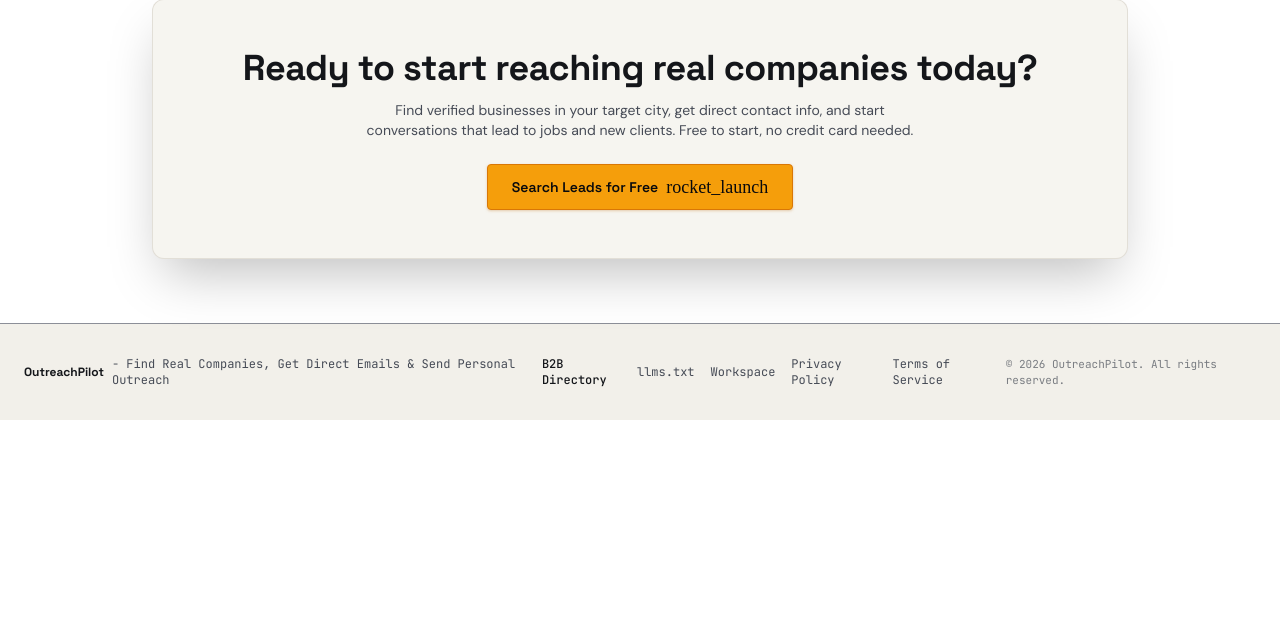
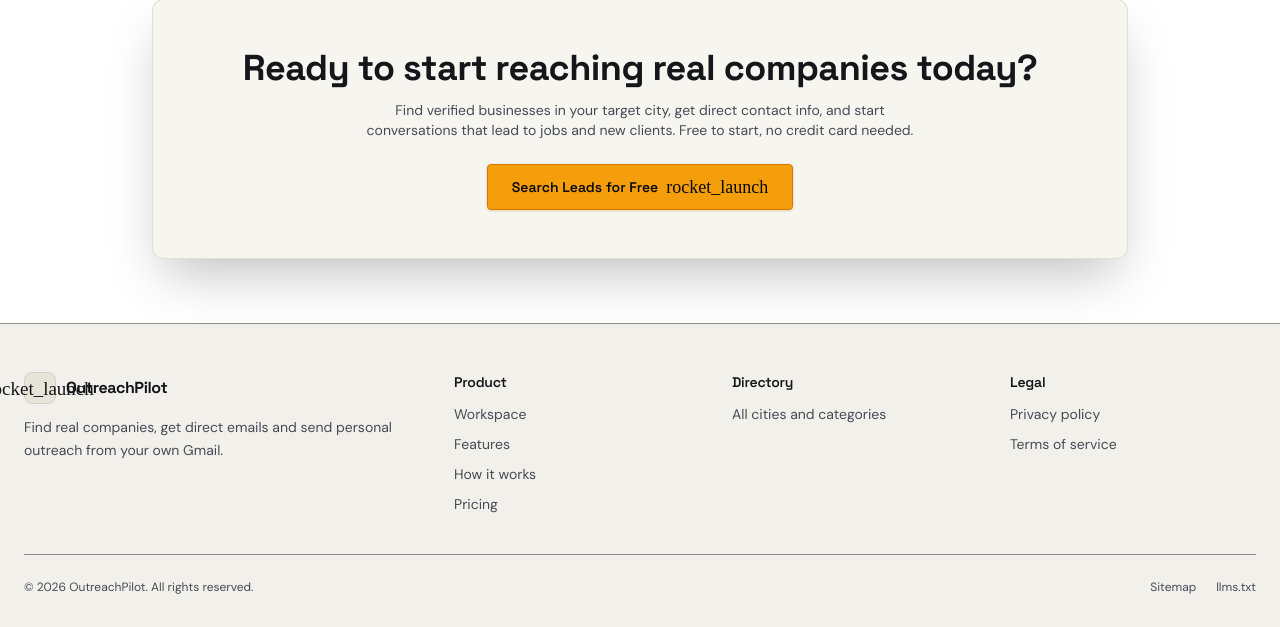
Before and after one commit to vorarahul4700/outreachPilot, a FastAPI app: page / in a window 1280 px wide; the page is wider, and only the part inside the window is pictured. Shown: the part 3963-4590 px from the top of that part. Before the commit the page ends 4383 px from the top of that part, so only its background shows below. Run offline with FastAPI, Linux system fonts and the light colour scheme; parts of the project's set-up code (start-up, migrations or seed data) failed here and were passed over; some libraries are stand-ins or nearby versions; some web fonts are replaced.

Commit message:
fix(landing): hide counts on browse chips (still ranked by count); roomier footer
Footer rebuilt as brand column plus Product, Directory and Legal link
columns with a bottom bar for copyright, sitemap and llms.txt.

Co-Authored-By: Claude Opus 5.5 <noreply@anthropic.com>

```diff
--- a/templates/landing.html
+++ b/templates/landing.html
@@ -957,7 +957,7 @@
       <div class="flex flex-col sm:flex-row sm:items-end sm:justify-between gap-3">
         <div>
           <h2 id="browse-directory-heading" class="text-2xl font-display font-bold text-on-surface">Browse the directory</h2>
-          <p class="mt-1 text-sm text-on-surface-variant">Cities and categories with the most companies listed, largest first.</p>
+          <p class="mt-1 text-sm text-on-surface-variant">The cities and categories with the most companies, biggest first.</p>
         </div>
         <a href="/directory" class="inline-flex items-center gap-1 text-sm font-medium text-primary hover:text-secondary transition-colors shrink-0">
           <span>See every city and category</span>
@@ -975,7 +975,7 @@
           <ul class="mt-4 flex flex-wrap gap-2" role="list">
             {% for c in browse_cities %}
             <li>
-              <a href="/directory/city/{{ c.slug }}" class="inline-flex items-center rounded-full border border-outline-variant/50 bg-surface px-3.5 py-1.5 text-sm text-on-surface hover:border-primary hover:text-primary transition-colors gap-2"><span>{{ c.name }}</span>{% if c.count %}<span class="text-xs tabular-nums text-on-surface-variant">{{ "{:,}".format(c.count|int) }}</span>{% endif %}</a>
+              <a href="/directory/city/{{ c.slug }}" class="inline-flex items-center rounded-full border border-outline-variant/50 bg-surface px-3.5 py-1.5 text-sm text-on-surface hover:border-primary hover:text-primary transition-colors">{{ c.name }}</a>
             </li>
             {% endfor %}
           </ul>
@@ -991,7 +991,7 @@
           <ul class="mt-4 flex flex-wrap gap-2" role="list">
             {% for t in browse_categories %}
             <li>
-              <a href="/directory/category/{{ t.slug }}" class="inline-flex items-center rounded-full border border-outline-variant/50 bg-surface px-3.5 py-1.5 text-sm text-on-surface hover:border-primary hover:text-primary transition-colors gap-2"><span>{{ t.name }}</span>{% if t.count %}<span class="text-xs tabular-nums text-on-surface-variant">{{ "{:,}".format(t.count|int) }}</span>{% endif %}</a>
+              <a href="/directory/category/{{ t.slug }}" class="inline-flex items-center rounded-full border border-outline-variant/50 bg-surface px-3.5 py-1.5 text-sm text-on-surface hover:border-primary hover:text-primary transition-colors">{{ t.name }}</a>
             </li>
             {% endfor %}
           </ul>
@@ -1002,21 +1002,54 @@
   </section>
   {% endif %}
 
-  <footer class="w-full border-t border-outline bg-surface-dim py-8">
-    <div class="max-w-7xl mx-auto px-6 flex flex-col sm:flex-row items-center justify-between gap-4 text-xs font-mono text-on-surface-variant">
-      <div class="flex items-center gap-2">
-        <span class="font-bold text-primary font-display">OutreachPilot</span>
-        <span>- Find Real Companies, Get Direct Emails &amp; Send Personal Outreach</span>
+  <footer class="w-full border-t border-outline bg-surface-dim">
+    <div class="max-w-7xl mx-auto px-6 pt-12 pb-8">
+      <div class="grid grid-cols-2 md:grid-cols-[1.618fr_1fr_1fr_1fr] gap-x-8 gap-y-10">
+        <div class="col-span-2 md:col-span-1 max-w-sm">
+          <a href="/" class="inline-flex items-center gap-2.5">
+            <span class="w-8 h-8 rounded-lg bg-surface-container-high border border-outline-variant flex items-center justify-center text-primary shrink-0">
+              <span class="material-symbols-outlined text-[19px]" aria-hidden="true">rocket_launch</span>
+            </span>
+            <span class="text-base font-bold font-display tracking-tight text-primary">OutreachPilot</span>
+          </a>
+          <p class="mt-3 text-sm leading-relaxed text-on-surface-variant">Find real companies, get direct emails and send personal outreach from your own Gmail.</p>
+        </div>
+
+        <nav aria-label="Product">
+          <h2 class="text-sm font-semibold text-on-surface">Product</h2>
+          <ul class="mt-3 space-y-2.5 text-sm text-on-surface-variant" role="list">
+            <li><a href="/app" class="hover:text-primary transition-colors">Workspace</a></li>
+            <li><a href="/#capabilities" class="hover:text-primary transition-colors">Features</a></li>
+            <li><a href="/#workflow" class="hover:text-primary transition-colors">How it works</a></li>
+            <li><a href="/#pricing" class="hover:text-primary transition-colors">Pricing</a></li>
+          </ul>
+        </nav>
+
+        <nav aria-label="Directory">
+          <h2 class="text-sm font-semibold text-on-surface">Directory</h2>
+          <ul class="mt-3 space-y-2.5 text-sm text-on-surface-variant" role="list">
+            <li><a href="/directory" class="hover:text-primary transition-colors">All cities and categories</a></li>
+            {% for c in (browse_cities or [])[:3] %}
+            <li><a href="/directory/city/{{ c.slug }}" class="hover:text-primary transition-colors">{{ c.name }}</a></li>
+            {% endfor %}
+          </ul>
+        </nav>
+
+        <nav aria-label="Legal">
+          <h2 class="text-sm font-semibold text-on-surface">Legal</h2>
+          <ul class="mt-3 space-y-2.5 text-sm text-on-surface-variant" role="list">
+            <li><a href="/privacy" class="hover:text-primary transition-colors">Privacy policy</a></li>
+            <li><a href="/terms" class="hover:text-primary transition-colors">Terms of service</a></li>
+          </ul>
+        </nav>
       </div>
-      <div class="flex items-center gap-4">
-        <a href="/directory" class="text-primary hover:text-secondary font-medium transition-colors">B2B Directory</a>
-        <a href="/llms.txt" class="hover:text-primary transition-colors">llms.txt</a>
-        <a href="/app" class="hover:text-primary transition-colors">Workspace</a>
-        <a href="/privacy" class="hover:text-primary transition-colors">Privacy Policy</a>
-        <a href="/terms" class="hover:text-primary transition-colors">Terms of Service</a>
-      </div>
-      <div class="text-[11px] text-on-surface-variant/70">
-        &copy; 2026 OutreachPilot. All rights reserved.
+
+      <div class="mt-10 pt-6 border-t border-outline flex flex-col sm:flex-row items-start sm:items-center justify-between gap-3 text-xs text-on-surface-variant">
+        <p>&copy; 2026 OutreachPilot. All rights reserved.</p>
+        <div class="flex items-center gap-5">
+          <a href="/sitemap.xml" class="hover:text-primary transition-colors">Sitemap</a>
+          <a href="/llms.txt" class="hover:text-primary transition-colors">llms.txt</a>
+        </div>
       </div>
     </div>
   </footer>
```
